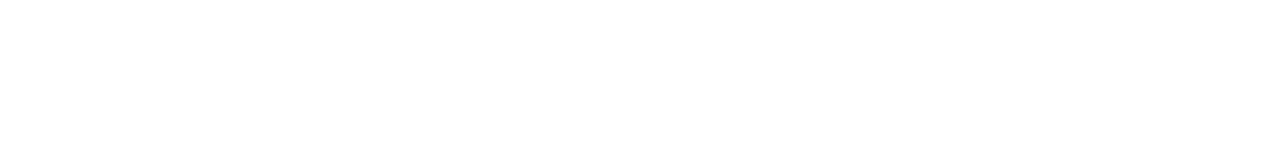
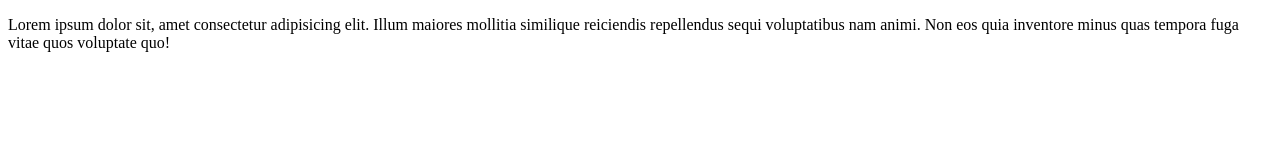
Before and after one commit to D4ni3l24/4.-IKT-projektfeladat, a plain HTML site: page fooldal.html in a window 1280 px wide. Drawn offline with Linux system fonts and the light colour scheme.

Commit message:
2. teszt

```diff
--- a/fooldal.html
+++ b/fooldal.html
@@ -6,6 +6,6 @@
     <title>Document</title>
 </head>
 <body>
-
+    <p>Lorem ipsum dolor sit, amet consectetur adipisicing elit. Illum maiores mollitia similique reiciendis repellendus sequi voluptatibus nam animi. Non eos quia inventore minus quas tempora fuga vitae quos voluptate quo!</p>
 </body>
 </html>
```
